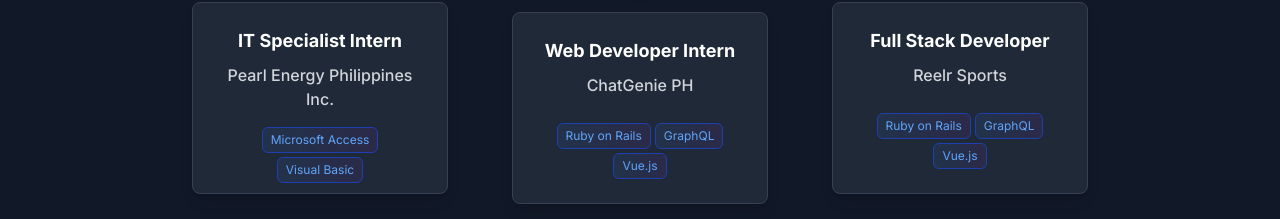
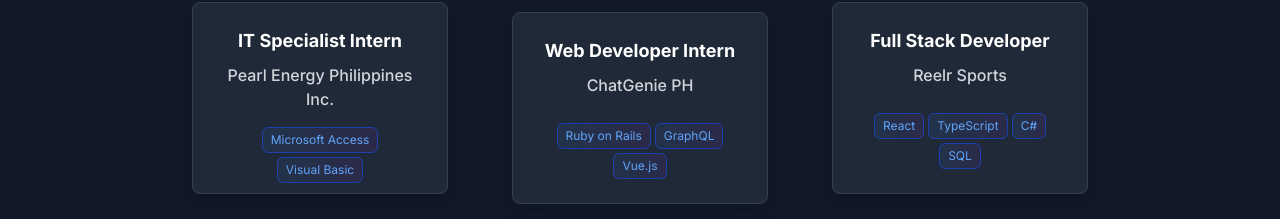
Before and after one commit to yop-dev/portfolio, a React (Vite) app: page / in a window 1280 px wide. Shown: the part 3984-4203 px from the top of the page. Built offline with nearby package versions, Linux system fonts and the light colour scheme; the HTML template or start-up script is replaced by a standard one.

Commit message:
update tech stack

```diff
--- a/src/components/Experience.jsx
+++ b/src/components/Experience.jsx
@@ -52,7 +52,7 @@
       company: 'Reelr Sports',
       period: 'October 2025 - Present',
       type: 'Remote',
-      technologies: ['Ruby on Rails', 'GraphQL', 'Vue.js'],
+      technologies: ['React', 'TypeScript', 'C#', 'SQL'],
     },
   ];
 
```
